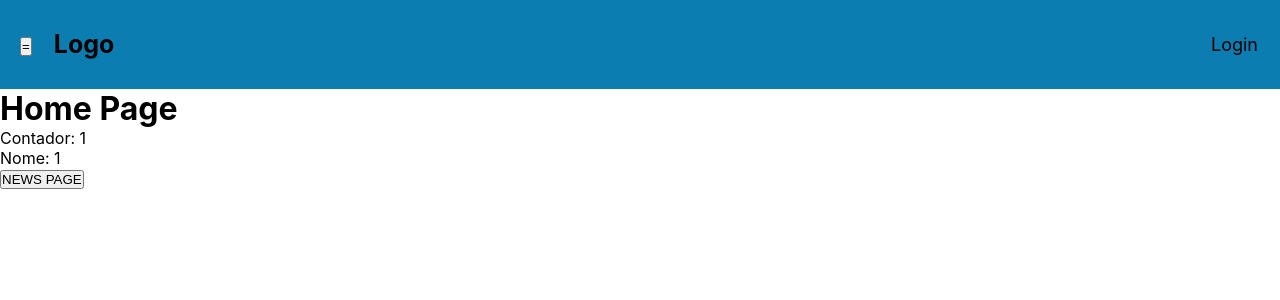
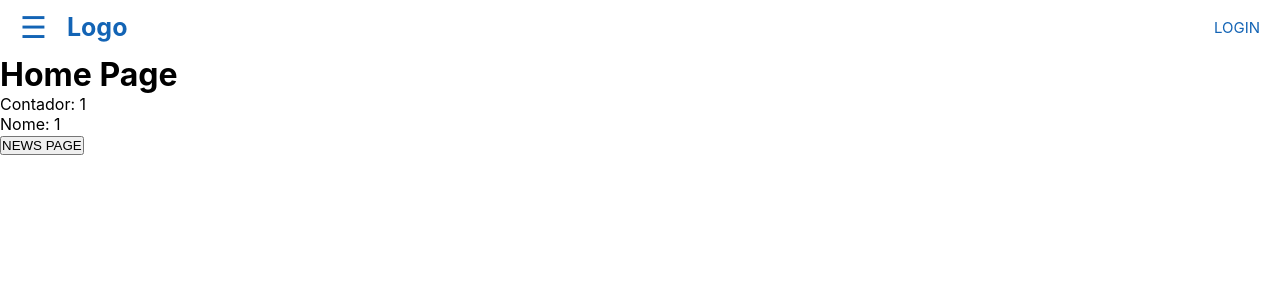
Before and after one commit to guilhermefernandesk/contador, a React (Create React App) app: page /home/1/1 in a window 1280 px wide. Shown: the top 300 px of the page. Built offline with nearby package versions, Linux system fonts and the light colour scheme.

Commit message:
header-update

```diff
--- a/src/components/Header.css
+++ b/src/components/Header.css
@@ -1,18 +1,17 @@
 .header {
-    background-color: #0c7db1;
-    padding: 20px 10px;
+    background-color: white;
+    padding: 5px 10px;
     overflow: hidden;
 }
 
 .header a {
     float: left;
-    color: black;
+    color: rgb(19, 100, 181);
     text-align: center;
-    padding: 12px;
+    padding: 10px;
     text-decoration: none;
-    font-size: 18px;
+    font-size: 15px;
     line-height: 25px;
-    border-radius: 4px;
 }
 
 .header a.logo {
@@ -21,15 +20,14 @@
 }
 
 .header a:hover {
-    background-color: #ddd;
-    color: black;
+    color:  #03202d;
 }
 
 .header-right {
     float: right;
 
+
 }
 .header a.btn{
-    font-size: 25px;
-    padding: 10px;
+    font-size: 30px;
 }
--- a/src/components/Header.jsx
+++ b/src/components/Header.jsx
@@ -13,12 +13,12 @@ function Header() {
     return (
         <div className="header">
             <a href="#" className="btn">
-                <button onClick={toggleSidebar}>=</button>
+                <span onClick={toggleSidebar}>☰</span>
             </a>
             <Sidebar showSidebar={showSidebar}/>
             <a href="#" className="logo">Logo</a>
             <div className="header-right">
-                <a href="#">Login</a>
+                <a href="#">LOGIN</a>
             </div>
         </div>
     )
```
